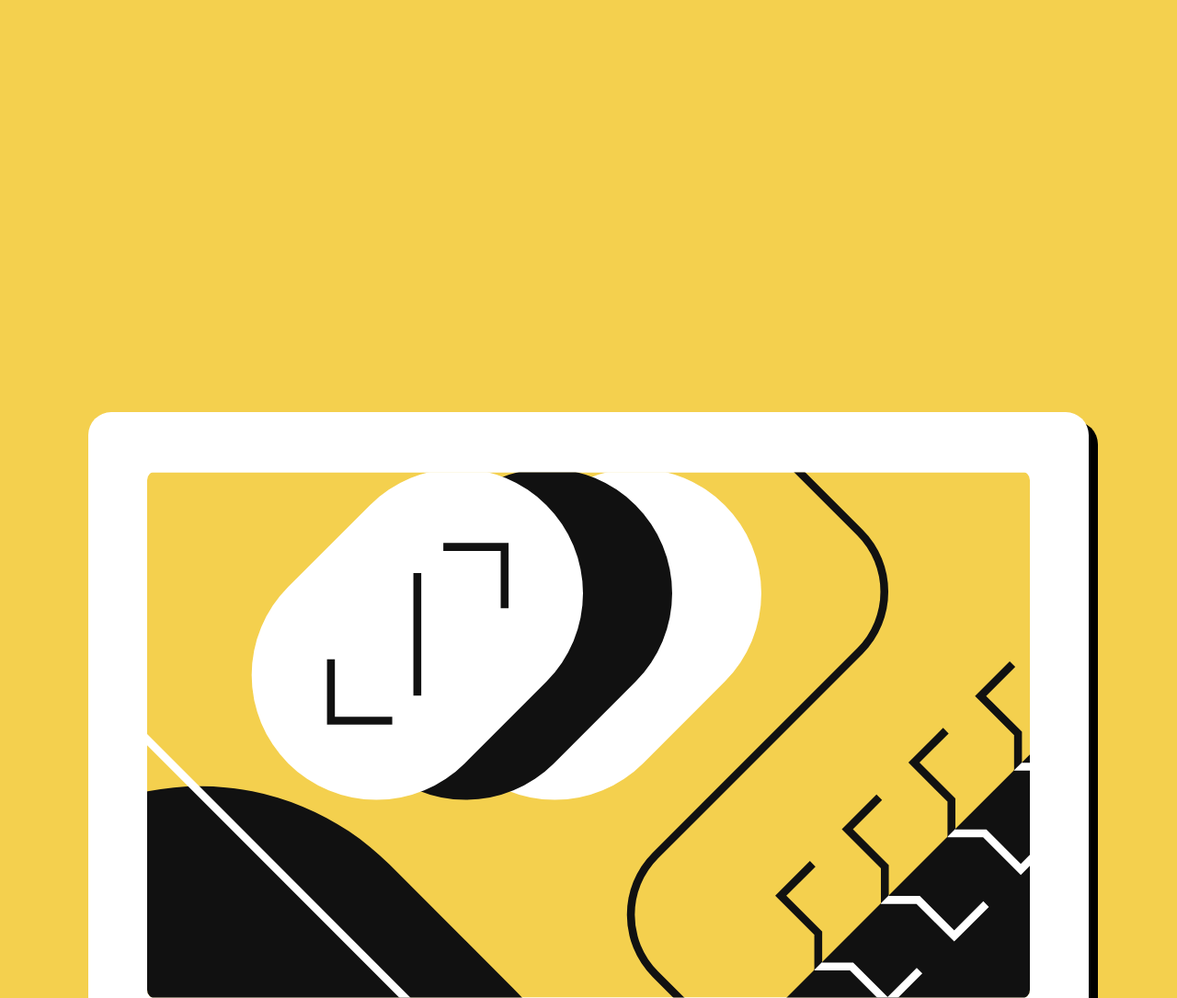
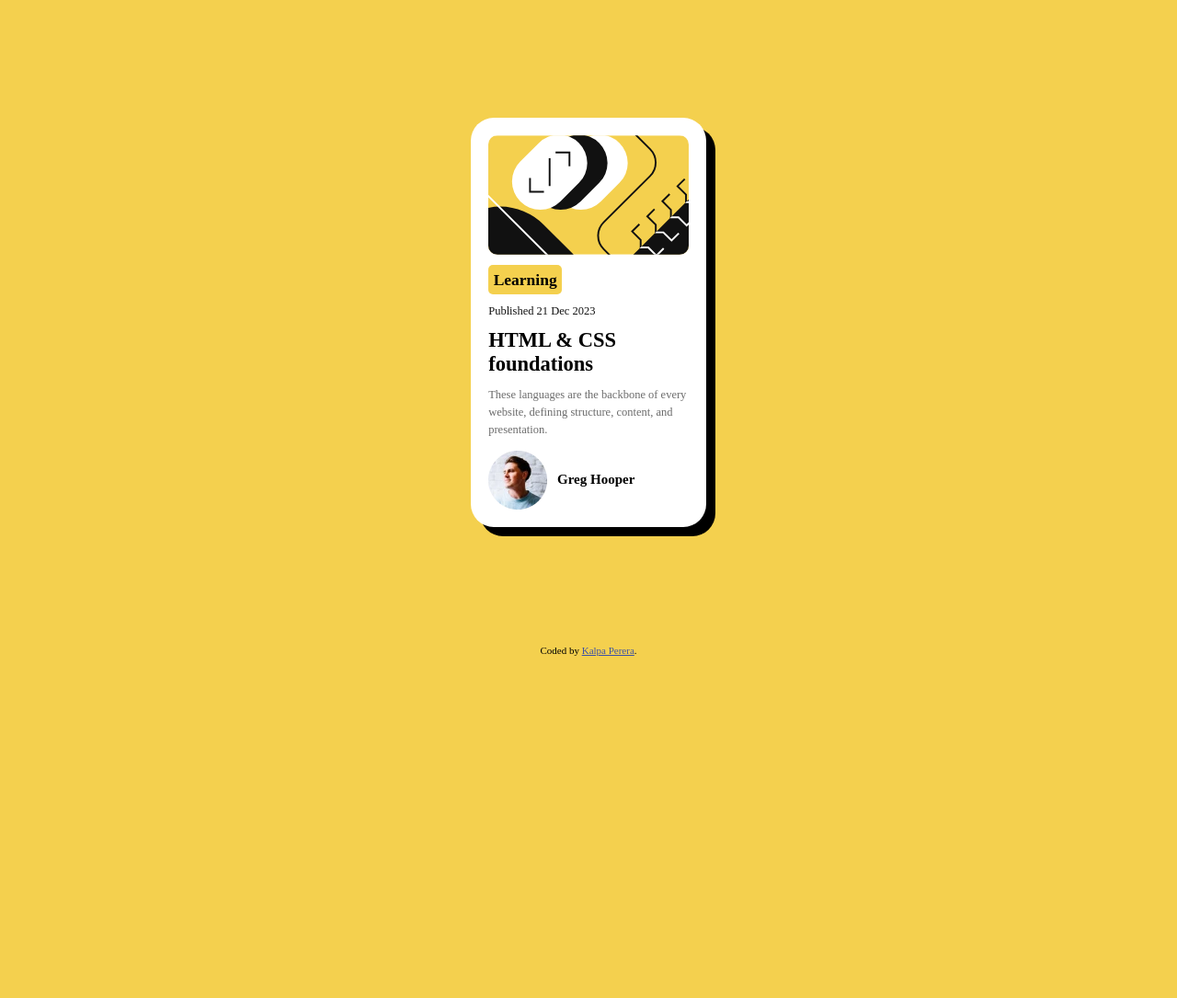
Before and after one commit to klperera/Blog-Preview-Card, a plain HTML site: page index.html in a window 1280 px wide. Shown: the top 1085 px of the page at 92% size. After the commit the page ends 800 px from the top, so only its background shows below. Drawn offline with Linux system fonts and the light colour scheme.

Commit message:
responsive edits

```diff
--- a/style.css
+++ b/style.css
@@ -8,7 +8,9 @@ html{
     scroll-behavior: smooth;
     scrollbar-width: none;
 }
-img{display: block;}
+img{
+    display: block;
+}
 body{
     background-color: hsl(47, 88%, 63%);
 }
@@ -35,7 +37,8 @@ body{
 }
 .date{
     margin-bottom: 5%;
-    font-size: 1.5rem;
+    font-size: 1.25rem;
+    color: hsl(0, 0%, 7%);
 }
 .container h1{
     margin: 5% 0;
@@ -53,7 +56,7 @@ body{
     align-items: center;
 }
 .profile p {
-    font-size: 1.25rem;
+    font-size: 1.5rem;
     margin-left: 5% ;
     font-weight: 800;
 }
@@ -64,3 +67,24 @@ body{
 .attribution a {
         color: hsl(228, 45%, 44%);
 }
+@media only screen and (min-width : 512px){
+    .container{
+        width: 50%;
+        margin: 30% auto;
+        padding: 2.5%;
+    }
+}
+@media only screen and (min-width : 768px){
+    .container{
+        width: 40%;
+        margin: 20% auto;
+        padding: 2.5%;
+    }
+}
+@media only screen and (min-width : 1024px){
+    .container{
+        width: 20%;
+        margin: 10% auto;
+        padding: 1.5%;
+    }
+}
```
